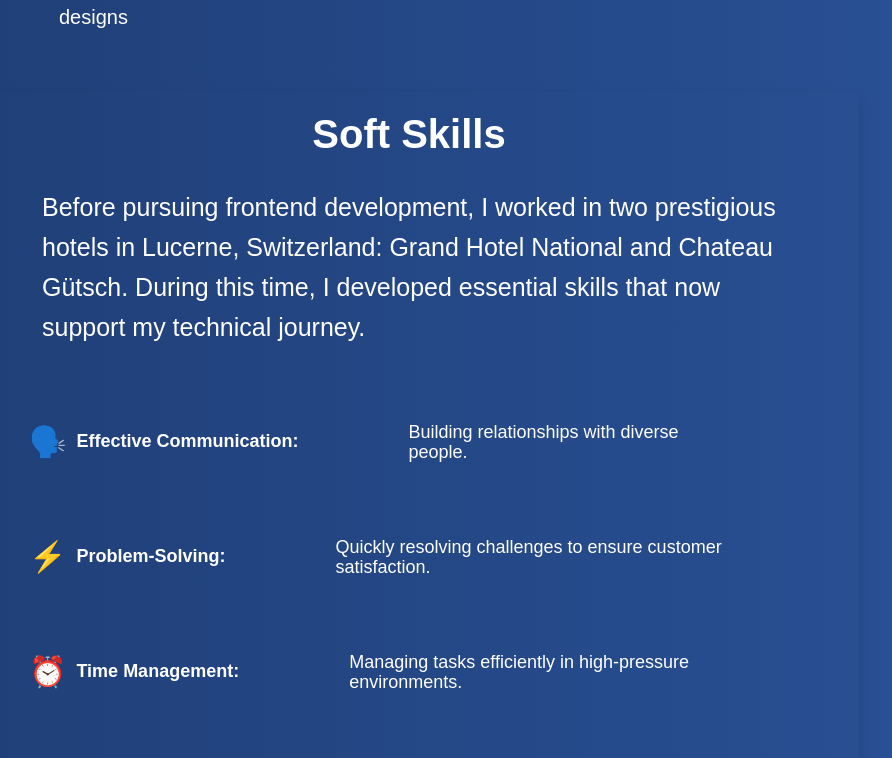
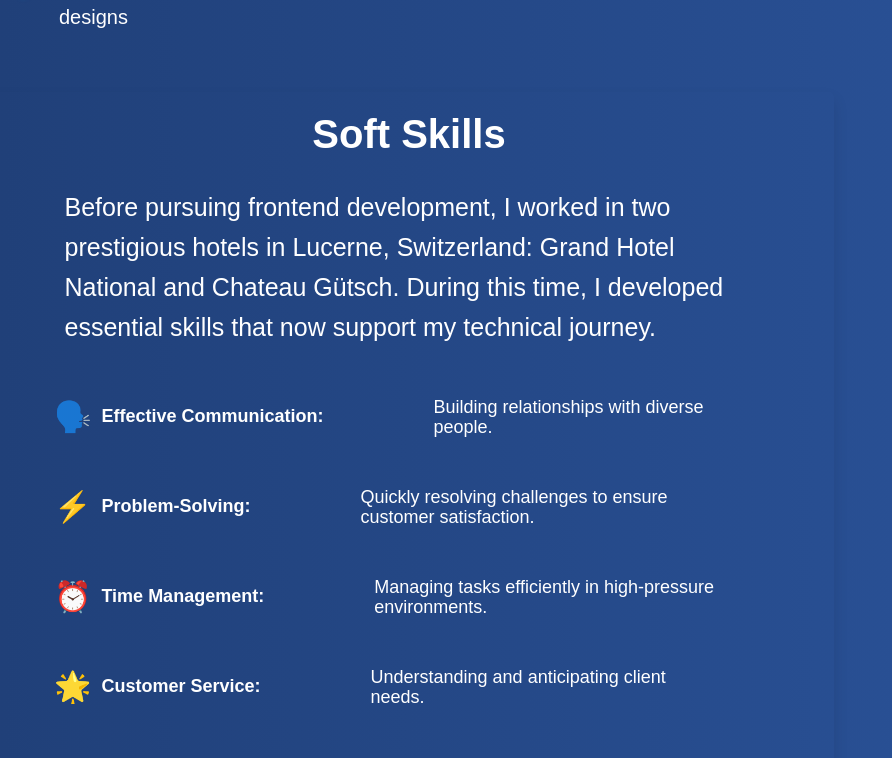
Before and after one commit to SeverinDenys/react-portfolio, a React (Vite) app: page / in a window 1280 px wide. Shown: the part 1454-2212 px from the top of the page, without its empty margins (231-1123 px from the left). Built offline with nearby package versions, Linux system fonts and the light colour scheme.

Commit message:
adjusting the styles for tablet and laptop

```diff
--- a/src/components/SoftSkills/softSkills.scss
+++ b/src/components/SoftSkills/softSkills.scss
@@ -12,7 +12,7 @@
   }
 
   @media (min-width: 1024px) {
-    max-width: 90rem;
+    max-width: 85rem;
     padding: 2rem;
   }
 
@@ -50,12 +50,11 @@
     text-align: center;
 
     @media (min-width: 768px) {
+    }
+
+    @media (min-width: 1024px) {
       padding-left: 5rem;
     }
-
-    // @media (min-width: 1024px) {
-    //   max-width: 70%;
-    // }
 
     .skill {
       margin-bottom: 0.75rem;
@@ -70,6 +69,10 @@
         flex-direction: row;
         align-items: center;
         justify-content: flex-start;
+      }
+
+      @media (min-width: 1024px) {
+        margin-top: 1rem;
       }
 
       /* Group icon and title */
```
